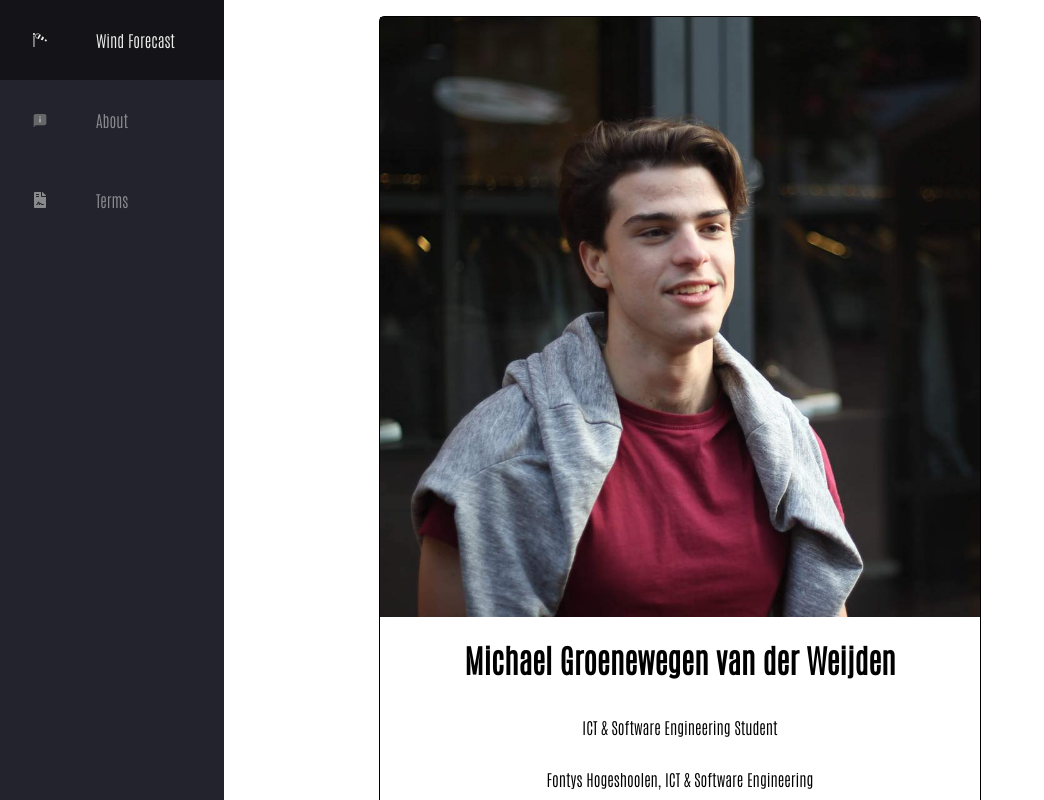
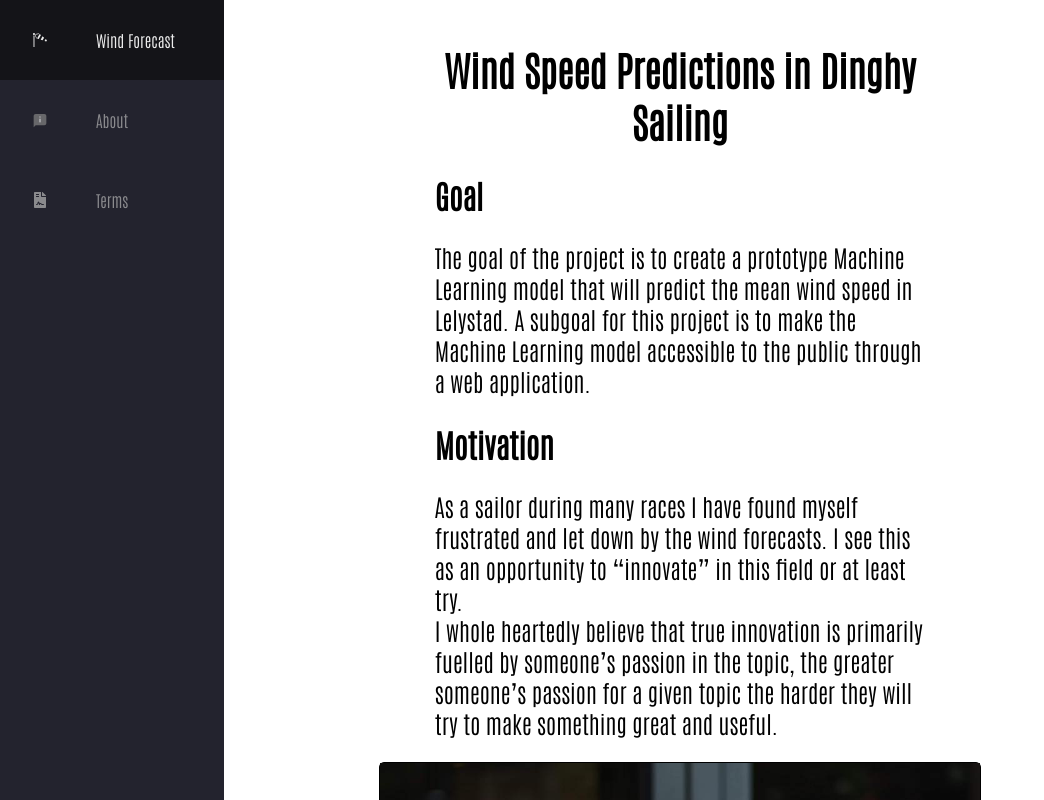
Before and after one commit to michael-gvdw/wind-speed-predictor-ui, a React (Create React App) app: page /about in a window 1280 px wide. Shown: the top 800 px of the page, without its empty margins (0-1044 px from the left). Built offline with nearby package versions, Linux system fonts and the light colour scheme.

Commit message:
added about text

```diff
--- a/src/App.js
+++ b/src/App.js
@@ -10,6 +10,7 @@ import {
 // custom
 import Sidenav from "./components/common/Sidenav"
 import WindForecastComponent from "./components/WindForecastComponent"
+import AboutPage from './pages/AboutPage'
 import ContactInfoComponent from './components/common/ContactInfoComponent'
 
 
@@ -24,7 +25,7 @@ function App() {
       <Switch>
         <main className={`app`}>
           <Route exact path={[`/`, `/home`]} component={WindForecastComponent}/>
-          <Route path={`/about`} component={ContactInfoComponent}/>
+          <Route path={`/about`} component={AboutPage}/>
           <Route path={`/terms`} component={WindForecastComponent}/>
 
         </main>
--- /dev/null
+++ b/src/pages/AboutPage.js
@@ -0,0 +1,27 @@
+import React from 'react';
+
+import about from '../styles/about.scss'
+
+import ContactInfoComponent from '../components/common/ContactInfoComponent'
+
+const AboutPage = (props) => {
+    return (
+        <div className={`about`}>
+            <div className={`description`}>
+                <h1>Wind Speed Predictions in Dinghy Sailing</h1>
+
+                <h2>Goal</h2>
+                <p>The goal of the project is to create a prototype Machine Learning model that will predict the mean wind speed in Lelystad.
+                    A subgoal for this project is to make the Machine Learning model accessible to the public through a web application.</p>
+
+                <h2>Motivation</h2>
+                <p>As a sailor during many races I have found myself frustrated and let down by the wind forecasts. I see this as an opportunity to “innovate” in this field or at least try. <br/>
+                    I whole heartedly believe that true innovation is primarily fuelled by someone’s passion in the topic, the greater someone’s passion for a given topic the harder they will try to make something great and useful.</p>
+            </div>
+
+            <ContactInfoComponent />
+        </div>
+    );
+}
+
+export default AboutPage;
--- a/src/styles/about.scss
+++ b/src/styles/about.scss
@@ -0,0 +1,29 @@
+
+
+
+.about {
+    display: flex;
+    flex-direction: column;
+    align-items: center;
+    font-size: 1rem;
+
+    .description {
+        max-width: 75ch;
+
+        h1 {
+            text-align: center;
+            font-size: 2.5rem;
+        }
+
+        h2 {
+            font-size: 2rem;
+        }
+
+        p {
+            font-size: 1.5rem;
+        }
+    }
+
+
+
+}
```
